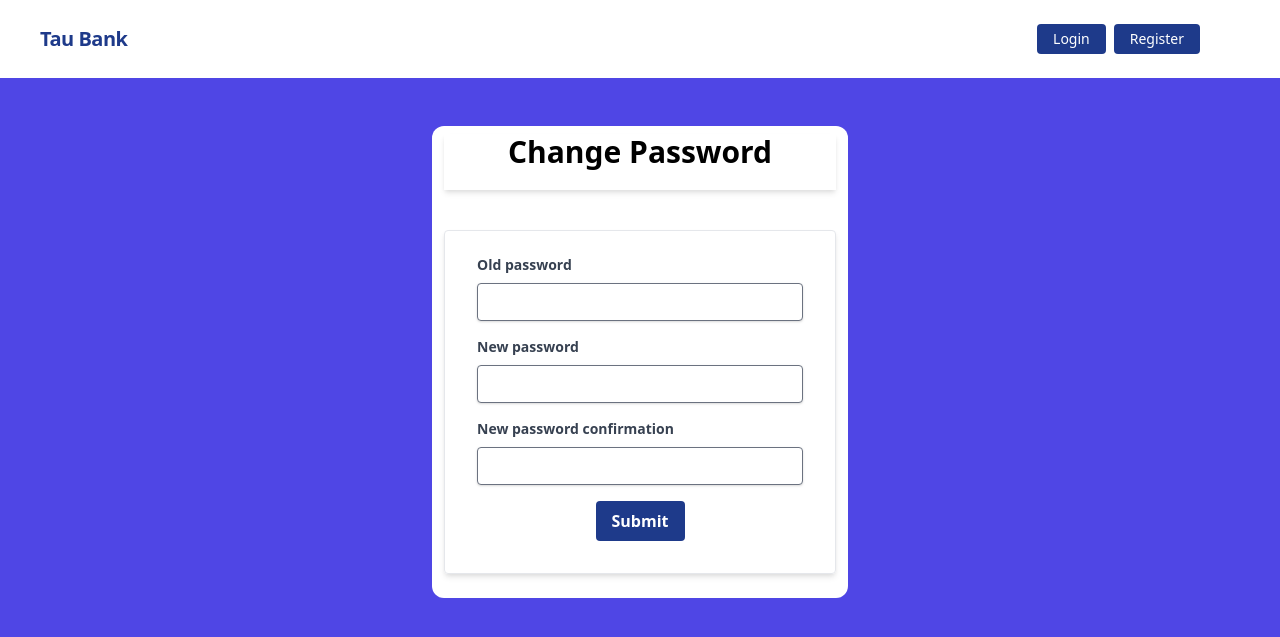
After one commit to Andrew-Velox/Tau_Bank, a Django app: page /accounts/pass_change/ in a window 1280 px wide. The commit adds this page. Shown: the top 637 px of the page. Run offline with Django 5.2, Linux system fonts and the light colour scheme; some libraries are stand-ins or nearby versions.

Commit message:
account password change and email notify option added

```diff
--- /dev/null
+++ b/accounts/templates/accounts/pass_change_email.html
@@ -0,0 +1,6 @@
+<h3> Hello {{ user.first_name }} {{ user.last_name }},</h3>
+
+<p>We are pleased to inform you that your account password has been successfully changed.</p>
+
+<p> Thank you for Banking with us!</p>
+<p> Tau Bank </p>
--- a/accounts/templates/accounts/profile.html
+++ b/accounts/templates/accounts/profile.html
@@ -123,6 +123,7 @@
                 <button class="bg-blue-500 hover:bg-blue-700 text-white font-bold py-2 px-4 rounded focus:outline-none focus:shadow-outline" type="submit">
                     Update
                 </button>
+                <a href="{% url "pass_change" %}" class="font-bold underline">Change Password</a>
             </div>
         </form>
     </div>
--- /dev/null
+++ b/accounts/templates/accounts/user_pass_change.html
@@ -0,0 +1,47 @@
+{% extends 'base.html' %}
+{% block body %}
+
+{% if form.non_field_errors %}
+{% for error in form.non_field_errors %}
+<div class="bg-red-100 border border-red-400 text-red-700 px-4 py-3 rounded relative mt-2" role="alert">
+    <p class="font-bold">Error!</p>
+    <p class="block sm:inline">{{ error }}</p>
+</div>
+{% endfor %} {% endif %}
+
+
+<div class="grid grid-cols-3 gap-4">
+    <div></div>
+    <div class="py-2 px-3 rounded-xl bg-white mt-12">
+        <h1 class="font-bold text-3xl text-center pb-5 shadow-md">Change Password</h1>
+        <div class="w-full mt-10">
+            <form method="post" class="shadow-md border border-gray-200 rounded px-8 pt-6 pb-8 mb-4">
+                {% csrf_token %}
+                {% for hidden_field in form.hidden_fields %} {{ hidden_field.errors }} {{ hidden_field }}
+                {% endfor %}
+                {% for field in form.visible_fields %}
+                <div class="mb-4">
+                    <label class="block text-gray-700 text-sm font-bold mb-2" for="{{ field.id_for_label }}">
+                        {{ field.label }}
+                    </label>
+                    <input class="shadow appearance-none border border-gray-500 rounded w-full py-2 px-3 text-gray-700 leading-tight focus:outline-none focus:shadow-outline"
+                           type="{{ field.field.widget.input_type }}"
+                           name="{{ field.name }}"
+                           id="{{ field.id_for_label }}"
+                           {% if field.value %}value="{{ field.value }}"{% endif %}
+                           {% if field.field.required %}required{% endif %}>
+                </div>
+                {% if field.errors %} {% for error in field.errors %}
+                <p class="text-red-600 text-sm italic pb-2">{{ error }}</p>
+                {% endfor %} {% endif %} {% endfor %}
+
+                <div class="flex items-center justify-center w-full">
+                    <button class="bg-blue-900 hover:bg-blue-700 text-white font-bold py-2 px-4 rounded focus:outline-none focus:shadow-outline" type="submit">
+                Submit
+            </button>
+                </div>
+            </form>
+        </div>
+    </div>
+</div>
+{% endblock %}
--- a/accounts/urls.py
+++ b/accounts/urls.py
@@ -1,9 +1,10 @@
 from django.urls import path
-from . views import UserRegistrationView,UserLoginView,UserBankAccountUpdateView,User_logout
+from . views import UserRegistrationView,UserLoginView,UserBankAccountUpdateView,User_logout,account_pass_change
 
 urlpatterns = [
     path('register/', UserRegistrationView.as_view(), name = 'register'),
     path('login/', UserLoginView.as_view(), name = 'login'),
     path('logout/', User_logout, name = 'logout'),
+    path('pass_change/', account_pass_change.as_view(), name = 'pass_change'),
     path('profile/', UserBankAccountUpdateView.as_view(), name = 'profile'),
 ]
--- a/accounts/views.py
+++ b/accounts/views.py
@@ -5,8 +5,26 @@ from django.contrib.auth import login,logout
 from django.contrib.auth.views import LoginView,LogoutView
 from django.views import View
 from django.urls import reverse_lazy
+from django.contrib.auth.forms import PasswordChangeForm
+from django.contrib import messages
+from django.contrib.auth import update_session_auth_hash
 
+
+from django.core.mail import EmailMultiAlternatives
+from django.template.loader import render_to_string
 # Create your views here.
+
+
+
+def send_pass_change_email(user, subject, template):
+    message = render_to_string(template, {
+        'user': user,
+    })
+    send_email = EmailMultiAlternatives(subject,'',to=[user.email])
+
+    send_email.attach_alternative(message, "text/html")
+    send_email.send()
+
 
 
 class UserRegistrationView(FormView):
@@ -40,6 +58,30 @@ def User_logout(request):
     return redirect("homepage")
 
 
+class account_pass_change(FormView):
+    template_name = 'accounts/user_pass_change.html'
+    form_class = PasswordChangeForm
+    success_url = reverse_lazy("profile")
+
+    def get_form_kwargs(self):
+        kwargs = super().get_form_kwargs()
+        kwargs['user'] = self.request.user
+        return kwargs
+
+    def form_valid(self, form):
+        form.save()
+        update_session_auth_hash(self.request, form.user)
+
+        # Send email notification
+        send_pass_change_email(self.request.user,"Password Changed",'accounts/pass_change_email.html' )
+        # messages.success(self.request, f"Password Updated Successfull" )
+        return super().form_valid(form)
+
+
+
+
+
+
 class UserBankAccountUpdateView(View):
     template_name = 'accounts/profile.html'
 
```
